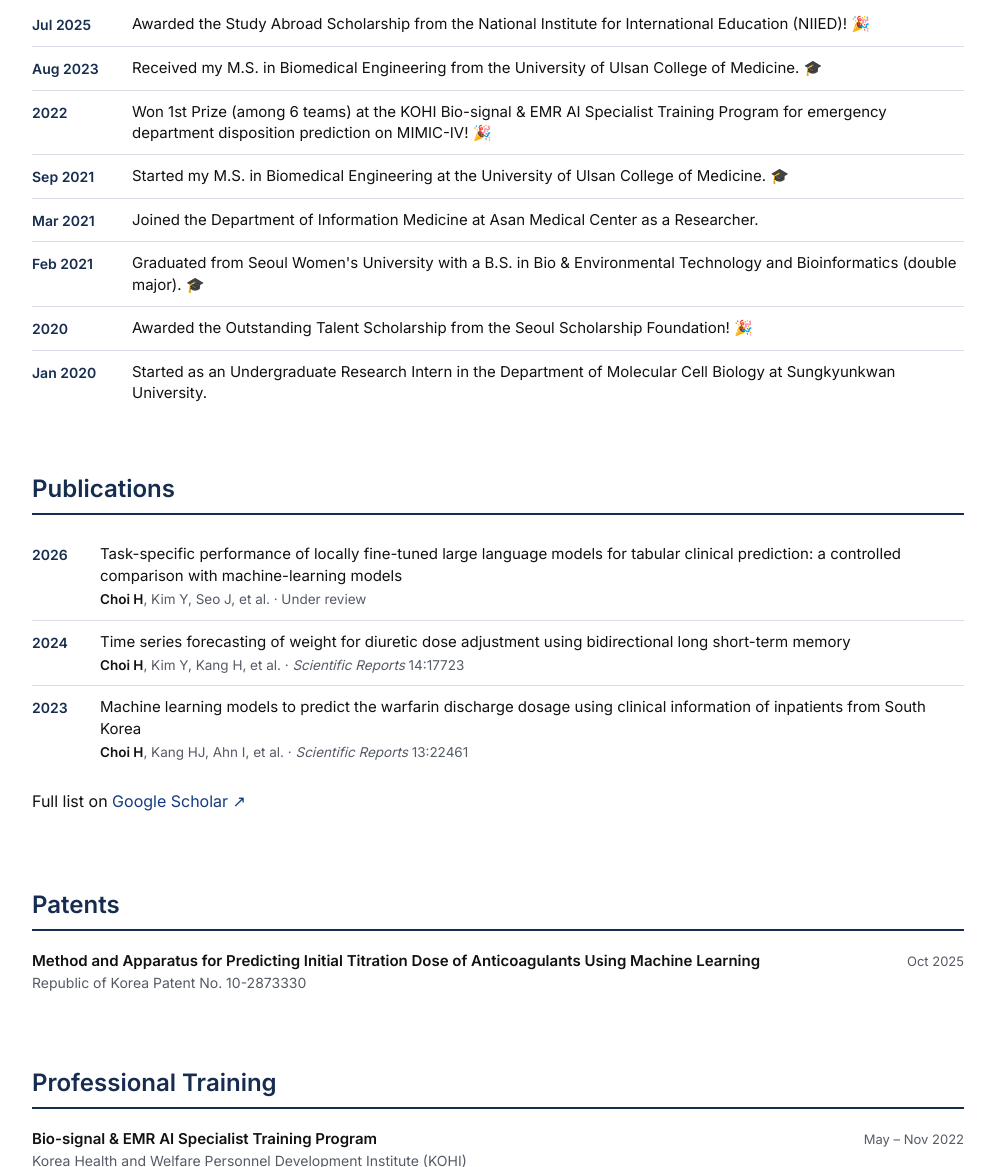
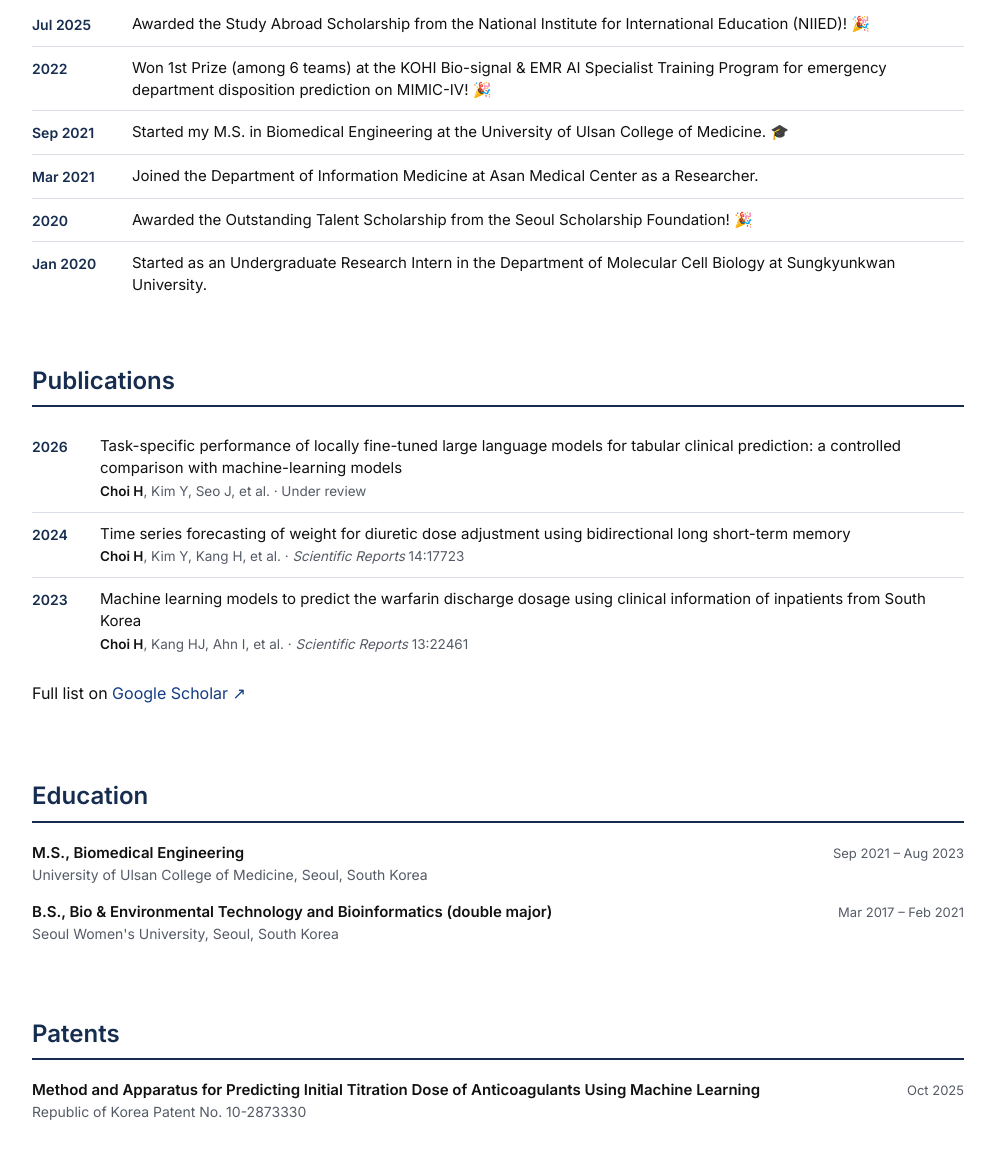
Before and after one commit to chj1001-chilab/chj1001-chilab.github.io, a plain HTML site: page index.html in a window 1280 px wide. Shown: the part 561-1728 px from the top of the page, without its empty margins (142-1137 px from the left). Drawn offline with Linux system fonts and the light colour scheme.

Commit message:
Add Education section; drop graduation news
Co-Authored-By: Claude Sonnet 5.5 <noreply@anthropic.com>

```diff
--- a/index.html
+++ b/index.html
@@ -77,11 +77,9 @@
       <h2>News</h2>
       <ul class="pubs news">
         <li><span class="yr">Jul 2025</span><div class="t">Awarded the Study Abroad Scholarship from the National Institute for International Education (NIIED)! 🎉</div></li>
-        <li><span class="yr">Aug 2023</span><div class="t">Received my M.S. in Biomedical Engineering from the University of Ulsan College of Medicine. 🎓</div></li>
         <li><span class="yr">2022</span><div class="t">Won 1st Prize (among 6 teams) at the KOHI Bio-signal &amp; EMR AI Specialist Training Program for emergency department disposition prediction on MIMIC-IV! 🎉</div></li>
         <li><span class="yr">Sep 2021</span><div class="t">Started my M.S. in Biomedical Engineering at the University of Ulsan College of Medicine. 🎓</div></li>
         <li><span class="yr">Mar 2021</span><div class="t">Joined the Department of Information Medicine at Asan Medical Center as a Researcher.</div></li>
-        <li><span class="yr">Feb 2021</span><div class="t">Graduated from Seoul Women's University with a B.S. in Bio &amp; Environmental Technology and Bioinformatics (double major). 🎓</div></li>
         <li><span class="yr">2020</span><div class="t">Awarded the Outstanding Talent Scholarship from the Seoul Scholarship Foundation! 🎉</div></li>
         <li><span class="yr">Jan 2020</span><div class="t">Started as an Undergraduate Research Intern in the Department of Molecular Cell Biology at Sungkyunkwan University.</div></li>
       </ul>
@@ -114,6 +112,21 @@
         </li>
       </ul>
       <p class="paperlink">Full list on <a href="https://scholar.google.com/citations?user=7rXrAecAAAAJ&amp;hl=en" target="_blank" rel="noopener">Google Scholar ↗</a></p>
+    </section>
+
+    <!-- ================= EDUCATION ================= -->
+    <section class="section" id="education">
+      <h2>Education</h2>
+      <ul class="entries">
+        <li>
+          <div class="row"><span class="what">M.S., Biomedical Engineering</span><span class="when">Sep 2021 – Aug 2023</span></div>
+          <div class="where">University of Ulsan College of Medicine, Seoul, South Korea</div>
+        </li>
+        <li>
+          <div class="row"><span class="what">B.S., Bio &amp; Environmental Technology and Bioinformatics (double major)</span><span class="when">Mar 2017 – Feb 2021</span></div>
+          <div class="where">Seoul Women's University, Seoul, South Korea</div>
+        </li>
+      </ul>
     </section>
 
     <!-- ================= PATENTS ================= -->
```
